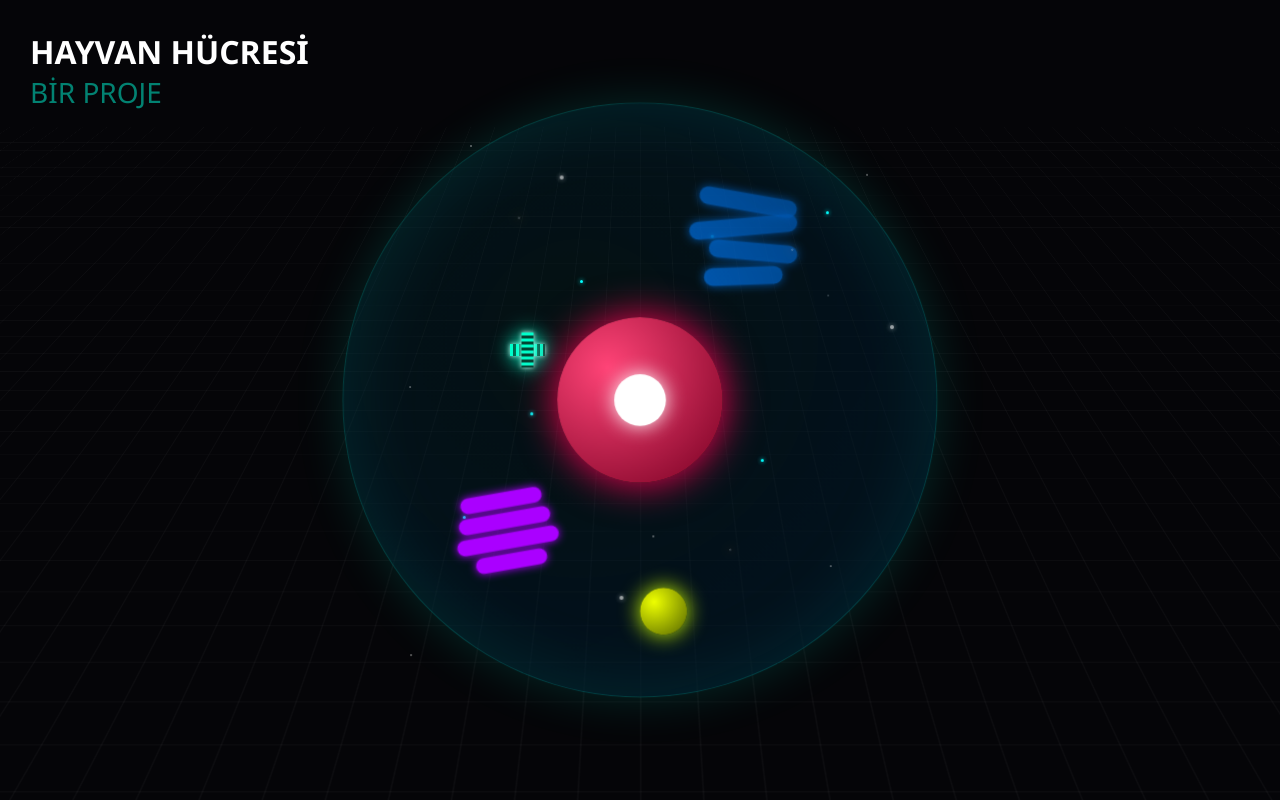
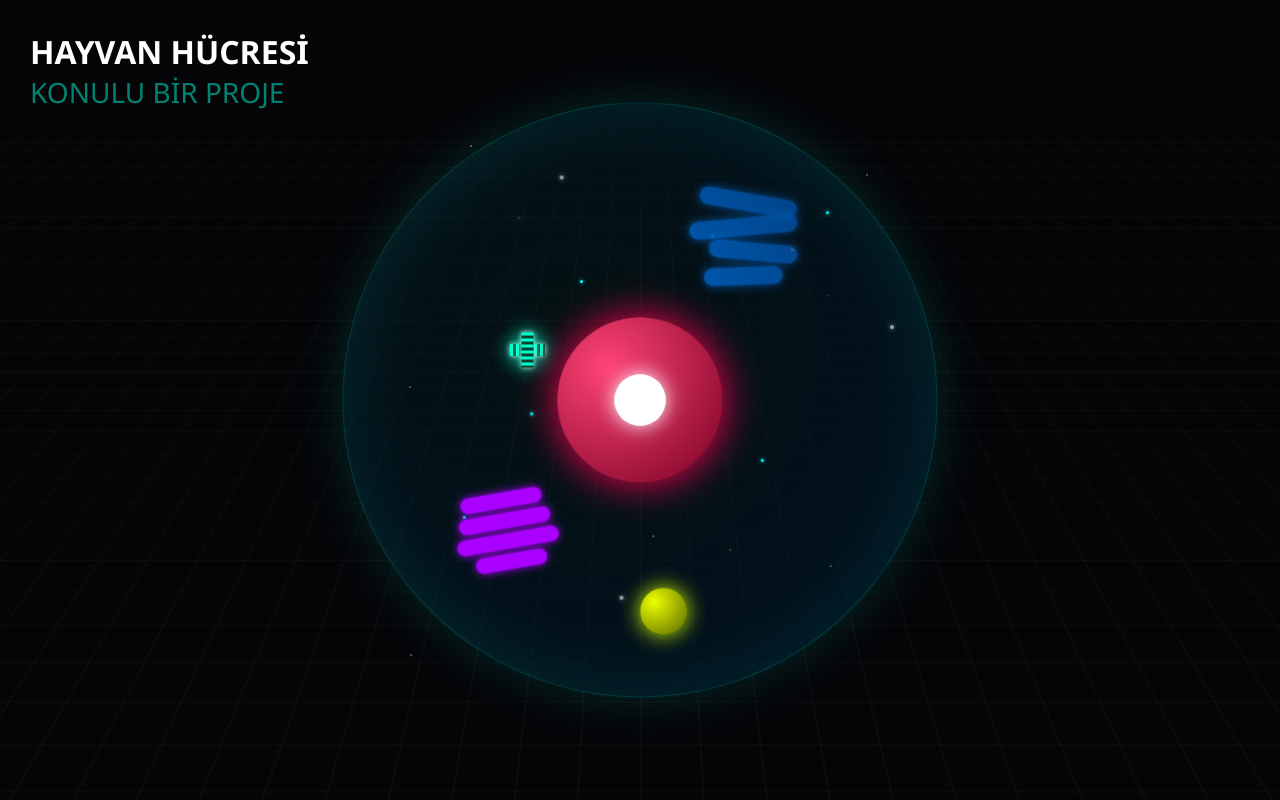
Before and after one commit to ErrorCode0000/HUCRE, a plain HTML site: page index.html in a window 1280 px wide. Shown: the top 800 px of the page. Drawn offline with Linux system fonts and the light colour scheme.

Commit message:
Update project description in index.html

```diff
--- a/index.html
+++ b/index.html
@@ -221,7 +221,7 @@ body {
 
     <div style="position:absolute; top:30px; left:30px; color:white; pointer-events:none; z-index: 200;">
         <h1>HAYVAN HÜCRESİ</h1>
-        <p style="color: var(--c-glow); font-size: 1.75rem;">BİR PROJE</p>
+        <p style="color: var(--c-glow); font-size: 1.75rem;">KONULU BİR PROJE</p>
     </div>
 
     <div class="scene" id="scene">
```
